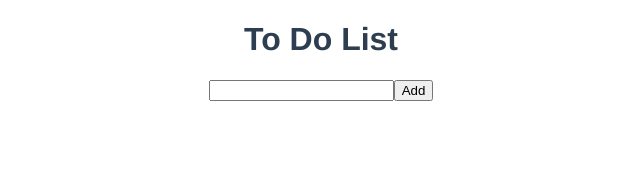
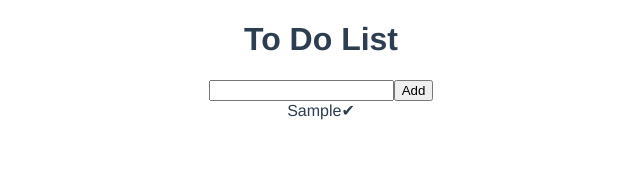
Before and after one commit to AmirrezaJM/pinia-fundamentals, a Vue app: page / in a window 1280 px wide. Both pictures are taken after typing "Sample" into the empty fields and a click on the button "Add". Shown: the top 191 px of the page, without its empty margins (319-959 px from the left). Built offline with nearby package versions, Linux system fonts and the light colour scheme.

Commit message:
lecture4-end

```diff
--- a/src/components/TodoList.vue
+++ b/src/components/TodoList.vue
@@ -1,9 +1,28 @@
 <script setup>
+import { useTodoListStore } from '@/stores/todoList'
+import { storeToRefs } from 'pinia'
+
+const store = useTodoListStore();
+
+// storeToRefs lets todoList keep reactivity:
+const { todoList } = storeToRefs(store)
+
+// destructuring action method doesn't require using storeToRefs:
+const { toggleCompleted } = store
+
 </script>
 
 <template>
-  <div></div>
+  <div v-for="todo in todoList" :key="todo.id" class="list">
+    <div class="item">
+      <span :class="{ completed: todo.completed }">{{ todo.item }}</span>
+      <span @click.stop="toggleCompleted(todo.id)">&#10004;</span>
+    </div>
+  </div>
 </template>
 
 <style scoped>
+.completed {
+  text-decoration: line-through;
+}
 </style>
--- a/src/stores/todoList.js
+++ b/src/stores/todoList.js
@@ -13,6 +13,12 @@ export const useTodoListStore = defineStore('todoList', {
       this.todoList = this.todoList.filter((object) => {
         return object.id !== itemId
       })
+    },
+    toggleCompleted(idToFind) {
+      const todo = this.todoList.find((obj) => obj.id === idToFind);
+      if (todo) {
+        todo.completed = !todo.completed
+      }
     }
   }
 })
```
